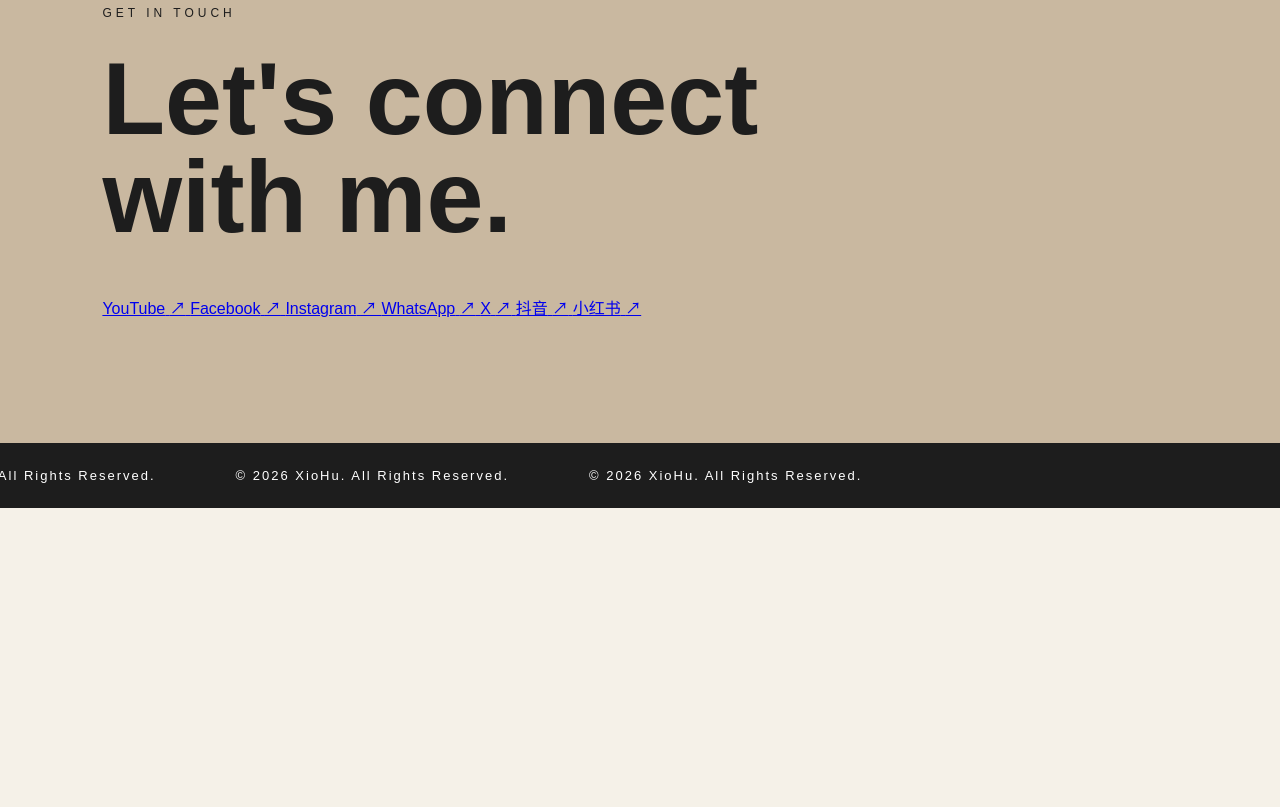
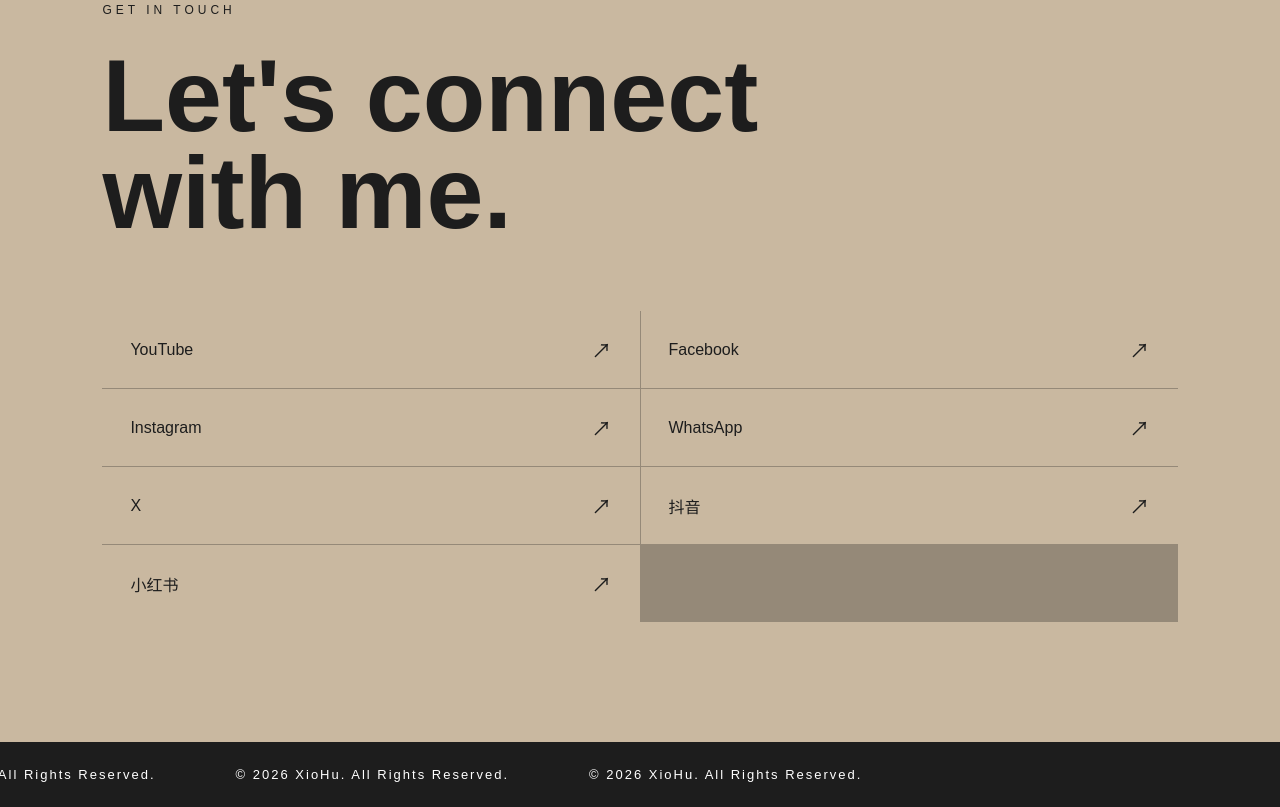
Before and after one commit to weixuw16-sys/XioHu-Portfolio, a plain HTML site: page index.html in a window 1280 px wide. Shown: the part 5608-6415 px from the top of the page. Before the commit the page ends 6116 px from the top, so only its background shows below. Drawn offline with Linux system fonts and the light colour scheme.

Commit message:
Update Home.css

```diff
--- a/css/Home.css
+++ b/css/Home.css
@@ -1238,21 +1238,8 @@ padding: 100px 20px;
 }
 
 
-/* 手机 */
-
-@media (max-width: 768px) {
-
-    .lightbox {
-        padding: 20px;
-    }
-
-    .lightbox-content img,
-    .lightbox-content video {
-        max-width: 95vw;
-        max-height: 85vh;
-    }
 /* =========================
-   手机
+   LIGHTBOX - MOBILE
 ========================= */
 
 @media (max-width: 768px) {
@@ -1354,3 +1341,83 @@ padding: 100px 20px;
     }
 
 }
+
+/* =========================
+   SOCIAL LINKS
+========================= */
+
+.social-links {
+    width: 100%;
+
+    display: grid;
+
+    grid-template-columns: repeat(2, minmax(250px, 1fr));
+
+    gap: 1px;
+
+    background: rgba(29, 29, 29, 0.3);
+
+    margin-top: 20px;
+}
+
+
+.social-links a {
+    display: flex;
+
+    justify-content: space-between;
+
+    align-items: center;
+
+    padding: 24px 28px;
+
+    background: #c9b8a0;
+
+    color: #1d1d1d;
+
+    text-decoration: none;
+
+    font-size: 16px;
+
+    transition:
+        background 0.35s ease,
+        color 0.35s ease,
+        transform 0.35s ease;
+}
+
+
+.social-links a span:last-child {
+    font-size: 20px;
+
+    transition: transform 0.35s ease;
+}
+
+
+.social-links a:hover {
+    background: #1d1d1d;
+
+    color: white;
+
+    transform: translateY(-4px);
+}
+
+
+.social-links a:hover span:last-child {
+    transform: translate(5px, -5px);
+}
+
+
+/* =========================
+   SOCIAL LINKS - MOBILE
+========================= */
+
+@media (max-width: 768px) {
+
+    .social-links {
+        grid-template-columns: 1fr;
+    }
+
+    .social-links a {
+        padding: 20px;
+    }
+
+}
```
